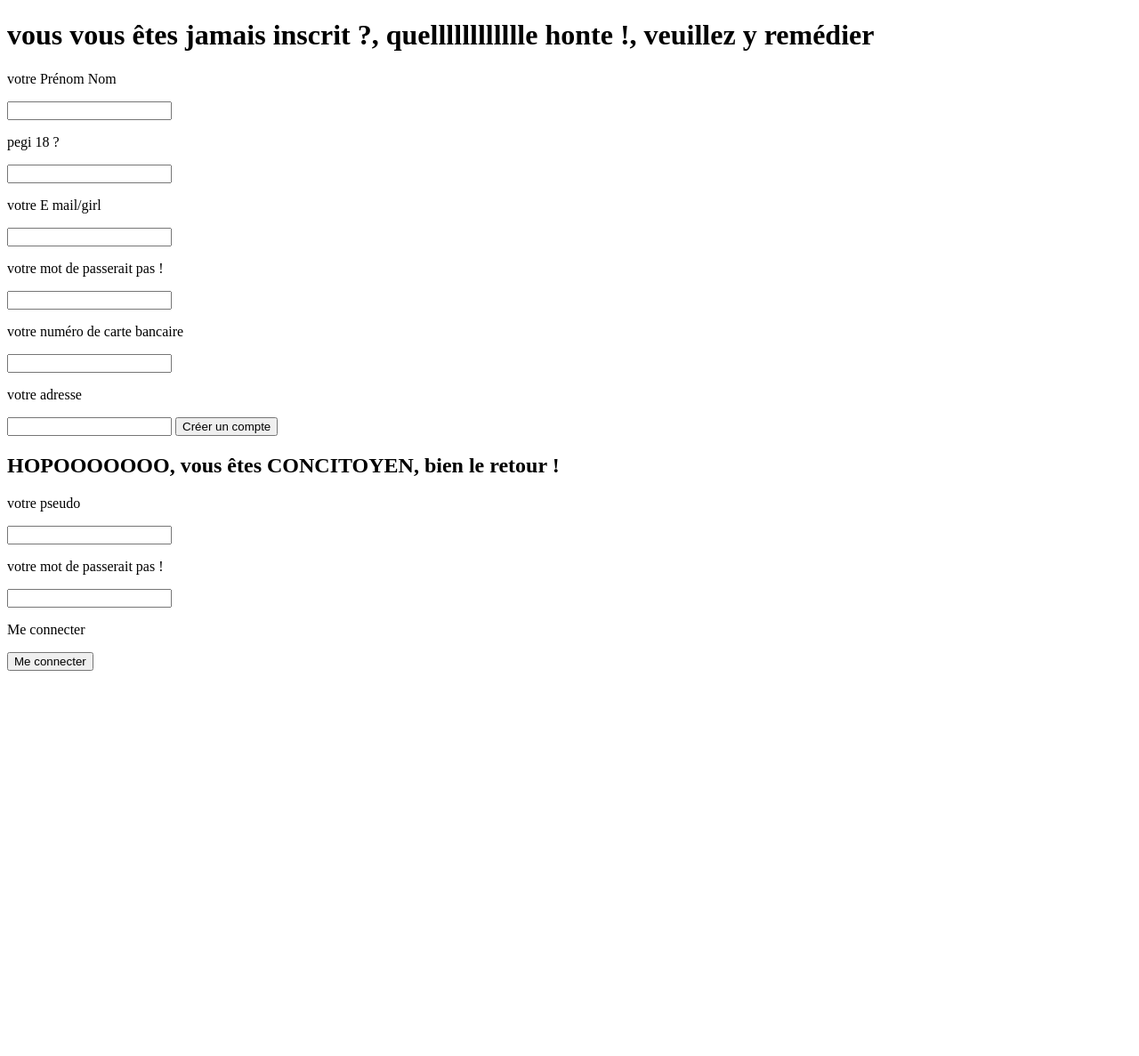
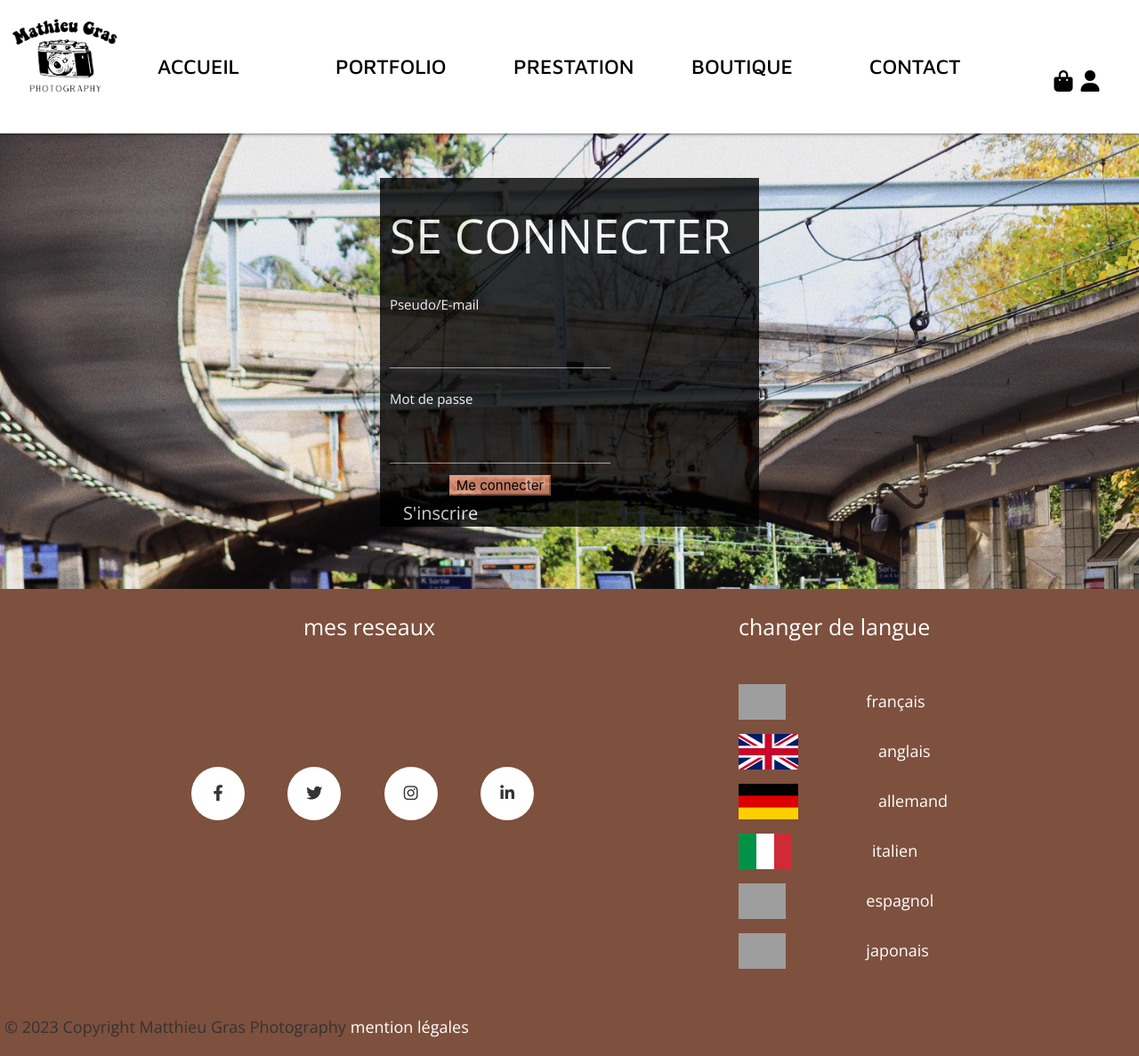
Before and after one commit to Rexignis40/MathieuGras, a PHP site: page /user.php in a window 1280 px wide. Shown: the whole page at 89% size. Before the commit the page ends 754 px from the top, so only its background shows below. Run offline with PHP 8.4, Linux system fonts and the light colour scheme; grey boxes are pictures that could not be loaded.

Commit message:
inscription

```diff
--- a/site/components/header.html
+++ b/site/components/header.html
@@ -5,7 +5,7 @@
         </div>
         <div class="list col l10">
           <ul id="navMobile" class="right hide-on-med-and-down">
-            <li><a href="index.php">ACCEUIL</a></li>
+            <li><a href="index.php">ACCUEIL</a></li>
             <li><a href="portfolio.php">PORTFOLIO</a></li>
             <li><a href="prestation.php">PRESTATION</a></li>
             <li><a href="store.php">BOUTIQUE</a></li>
--- a/site/contact.php
+++ b/site/contact.php
@@ -1,11 +1,12 @@
 <html lang="fr">
 <?php include('./components/head.html')?>
-<link rel="stylesheet" rel="stylesheet" href="css/contact.css">
 <body id="forms">
     <?php include('./components/header.html')?>
         <div class=" row">
             <div class=" col l6 offset-l5">
-                <div class="contactMe white-text"><p>Contactez-moi</p></div>
+                <div class=" white-text contactme">
+                    <p>Contactez-moi</p>
+                </div>
                 <form method="post" action="">
                     <div class="formulaire">
                         <div class="prenom">
--- a/site/css/style.css
+++ b/site/css/style.css
@@ -74,7 +74,6 @@ body {
 .carouselIndex {
     height: 100vh !important;
     margin-top: -150px;
-    margin-bottom: 0 !important;
 }
 
 .carouselIndex .carousel-item {
@@ -271,11 +270,9 @@ body {
 
 /*portfolio*/
 
-.carousel
-
 
 /*contact*/
-div.contactMe{
+div.contactme {
     font-family: var(--fonttitle);
     font-size: 50px;
     display: flex;
@@ -291,6 +288,7 @@ div.prenom1{
 }
 #forms{
     background-image: url(../img/fondContact.png);
+    background-size: cover;
     background-repeat: no-repeat;
 }
 div form input.buton{
@@ -347,6 +345,7 @@ div.formulaire{
     color: var(--white);
     height: 525px;
     font-size: 18px;
+    margin-bottom: 0;
 }
 
 .pageFooter h3 {
@@ -471,3 +470,39 @@ div.formulaire{
     color: var(--white);
     padding-left: 5px;
 }
+
+/*user*/
+div.connection, div.inscription{
+    background-color: var(--black);
+    opacity: 80%;
+    color: var(--white);
+    margin: 50px;
+    padding: 50px;
+
+}
+#use{
+    background-image: url(../img/rail.jpg);
+    background-size: cover;
+    background-repeat: no-repeat;
+}
+div.count{
+    display: flex;
+    justify-content: center;
+    margin: 5px;
+}
+div form input.butonuser{
+    background-color: var(--salmon);
+    border-color: var(--salmon);
+}
+div.connection a{
+    color: var(--white);
+    font-size: 20px;
+    margin: 15px;
+}
+div.connection a:hover{
+    color: var(--salmon);
+}
+div.test{
+    display: flex;
+
+}
--- a/site/php/config.php
+++ b/site/php/config.php
@@ -2,7 +2,7 @@
 session_start();
 $pdo;
 try{
-    $pdo = new PDO("mysql:host=localhost;dbname=mathieugras", "root", "");
+    $pdo = new PDO("mysql:host=localhost;dbname=mathieugras", "root", "root");
     $pdo->setAttribute(PDO::ATTR_ERRMODE, PDO::ERRMODE_EXCEPTION);
 }
 catch  (PDOException $e){
--- a/site/user.php
+++ b/site/user.php
@@ -2,13 +2,14 @@
 <!DOCTYPE html>
 <html>
 <head>
-
+<?php include('./components/head.html')?>
 </head>
+<body id="use">
+<?php include('./components/header.html')?>
 <?php
 if(isset($_SESSION["user"])){
     ?>
-    <h1>VOUS ETES GROS</h1>
-    <h2> vos infos personelle:</h2>
+    <h1> vos infos personelle:</h1>
     <?php echo $_SESSION["user"]['name'] ?>
     <form method="post" action="php/actions/uptateUser.php" enctype="multipart/form-data">
         <h2>Pseudo</h2>
@@ -38,35 +39,25 @@ if(isset($_SESSION["user"])){
 }
 else{
     ?>
-    <h1>vous vous êtes jamais inscrit ?, quelllllllllllle honte !, veuillez y remédier</h1>
-<form method="post" action="php/logup.php">
-    <p>votre Prénom Nom</p>
-    <input type='text' name='name' />
-    <p>pegi 18 ?</p>
-    <input type='number' name='age' />
-    <p>votre E mail/girl</p>
-    <input type='email' name='email'/>
-    <p>votre mot de passerait pas !</p>
-    <input type='password' name='password' />
-    <p>votre numéro de carte bancaire</p>
-    <input type='tel' name='num' />
-    <p>votre adresse</p>
-    <input type='text' name='adresse' />
-    <input type='submit' value='Créer un compte' />
-</form>
-<h2>HOPOOOOOOO, vous êtes CONCITOYEN, bien le retour !</h2>
-<form method="post" action="php/login.php">
-    <p>votre pseudo</p>
-    <input type='name' name='name' />
-    <p>votre mot de passerait pas !</p>
-    <input type='password' name='password' />
-    <p>Me connecter</p>
-    <input type='submit' value='Me connecter' />
-
-</form>
+    <div class="row">
+        <div class="connection col l4 offset-l4 ">
+            <h2>SE CONNECTER</h2>
+            <div class="test">
+                <form method="post" action="php/login.php">
+                    <p>Pseudo/E-mail</p>
+                    <input class="white-text" type='text' name='name' />
+                    <p>Mot de passe</p>
+                    <input class="white-text" type='password' name='password' />
+                    <div class="count"><input class="butonuser" type='submit' value='Me connecter' /></div>
+                </form>
+            </div>
+            <a href="inscription.php">S'inscrire</a>
+        </div>
+    </div>
 <?php
 }
 ?>
+    <?php include('./components/footer.html')?>
 <script type="text/javascript" src="../js/Jquery.min.js"></script>
 <script type="text/javascript" src="../js/materialize.min.js"></script>
 <script type="text/javascript" src="../js/script.js"></script>
```
Also changed, not shown: site/inscription.php (added, +35 -0 lines), site/img/rail.jpg (renamed from site/img/119429319_339330090491414_761749637066747546_n.jpg).
